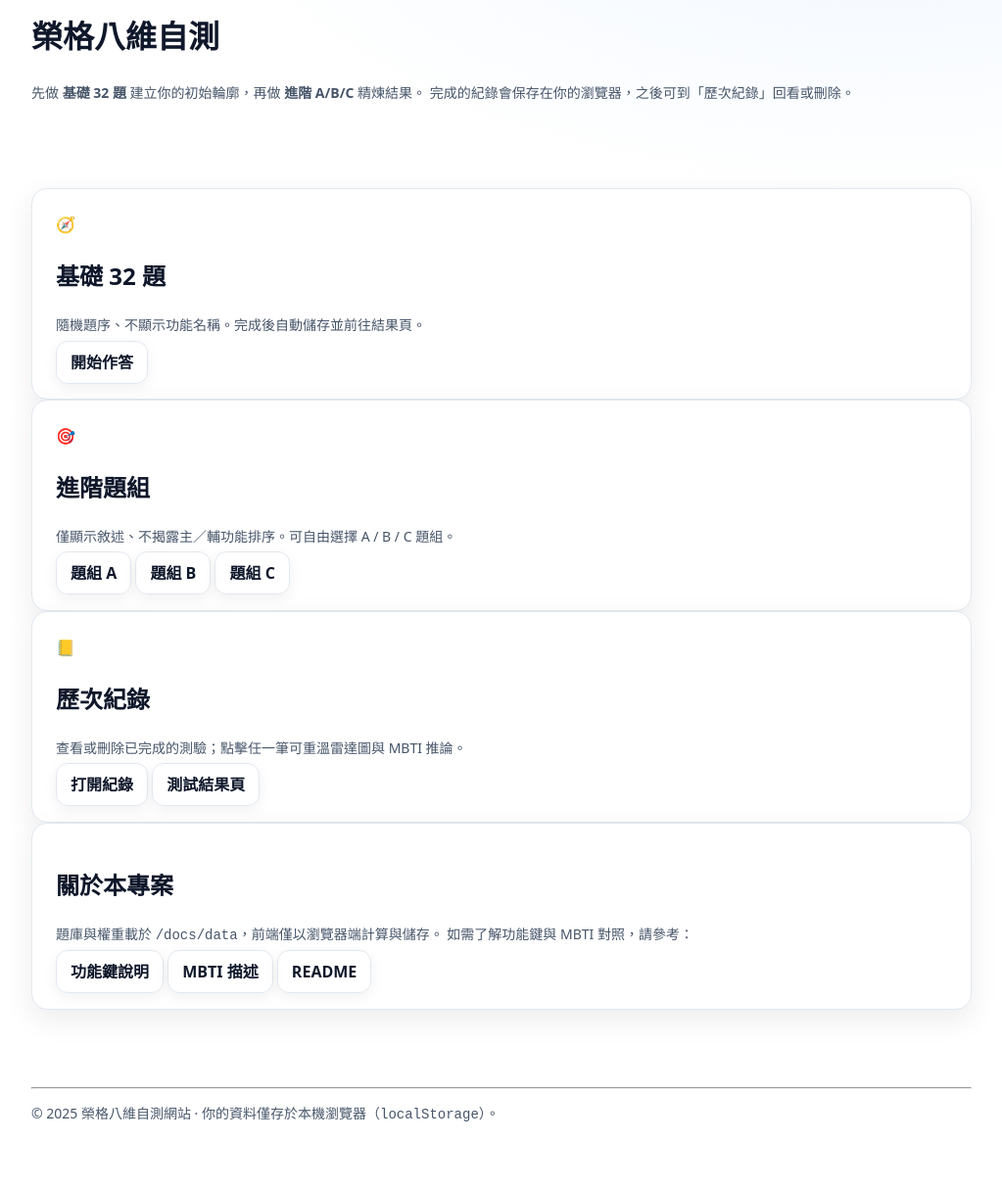
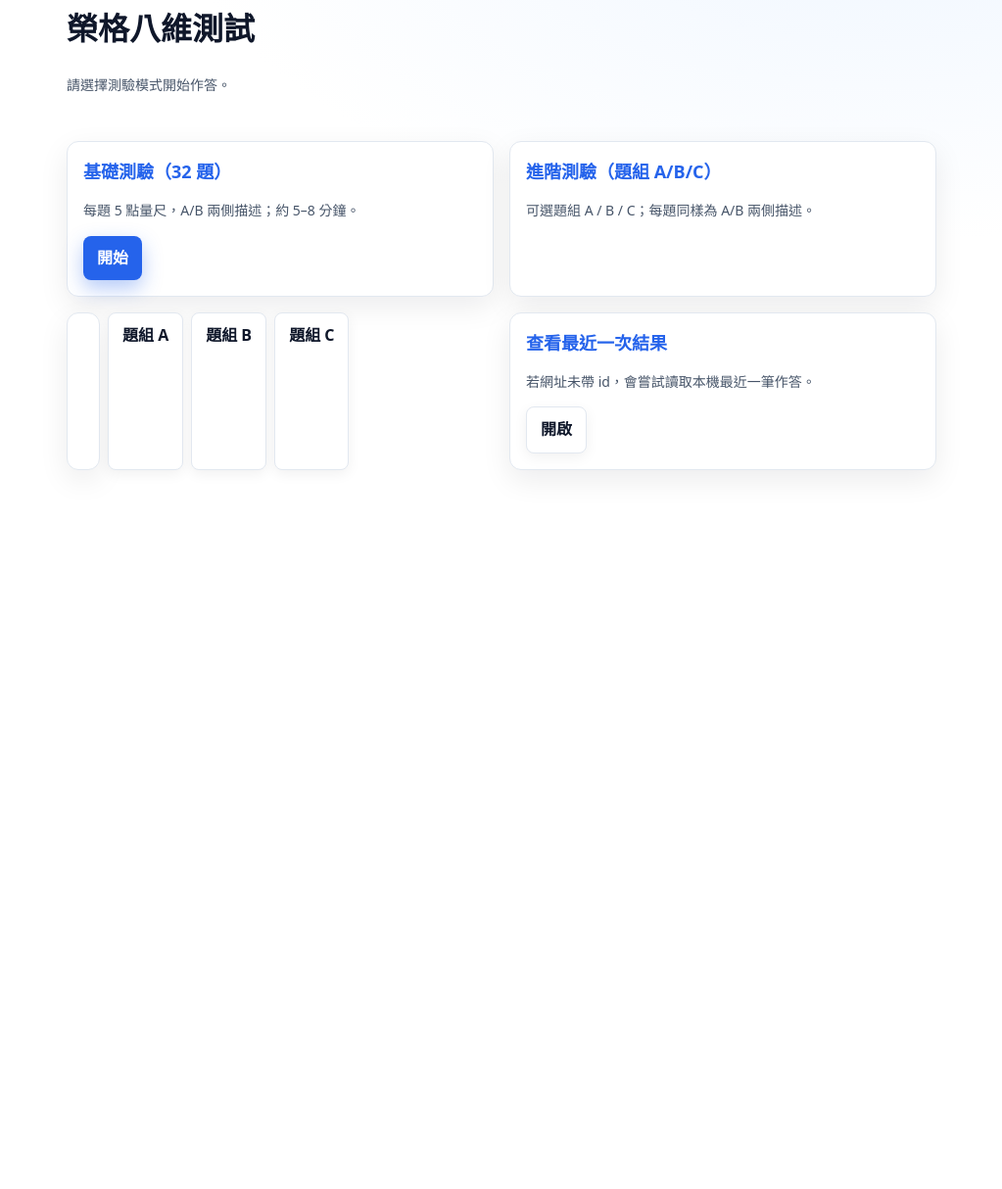
Before and after one commit to gx09950113-web/Jungianarchetypes2.0, a website: page docs/index.html in a window 1280 px wide. Shown: the part 34-1248 px from the top of the page at 98% size, without its empty margins (128-1151 px from the left). After the commit the page ends 800 px from the top, so only its background shows below. Drawn offline with Linux system fonts and the light colour scheme.

Commit message:
Add files via upload

```diff
--- a/docs/index.html
+++ b/docs/index.html
@@ -2,106 +2,51 @@
 <html lang="zh-Hant">
 <head>
   <meta charset="utf-8" />
-  <meta name="viewport" content="width=device-width, initial-scale=1" />
+  <meta name="viewport" content="width=device-width,initial-scale=1" />
   <meta name="color-scheme" content="light dark" />
   <meta name="theme-color" content="#2563eb" />
-  <title>榮格八維自測｜首頁</title>
-
-  <!-- 共用樣式 -->
+  <title>榮格八維測試｜首頁</title>
   <link rel="stylesheet" href="./assets/css/style.css" />
+  <style>
+    .container{max-width:920px;margin:0 auto;padding:16px;}
+    .grid{display:grid;gap:16px;}
+    @media(min-width:720px){.grid{grid-template-columns:1fr 1fr}}
+    a.card{display:block;padding:16px;border:1px solid var(--border,#e2e8f0);border-radius:12px;text-decoration:none;background:var(--card,#fff)}
+    a.card h2{margin:0 0 6px;font-size:18px}
+    .muted{color:var(--fg-muted,#64748b)}
+    .row{display:flex;gap:8px;flex-wrap:wrap}
+    .btn{padding:10px 14px;border-radius:8px;border:1px solid var(--border,#e2e8f0);background:#fff}
+    .btn.primary{border:none;background:var(--accent,#2563eb);color:#fff;font-weight:600}
+  </style>
 </head>
 <body>
-  <noscript>請啟用 JavaScript 以獲得完整體驗。</noscript>
-
-  <!-- Hero -->
   <header class="container">
-    <h1 class="title">榮格八維自測</h1>
-    <p class="muted">
-      先做 <strong>基礎 32 題</strong> 建立你的初始輪廓，再做 <strong>進階 A/B/C</strong> 精煉結果。
-      完成的紀錄會保存在你的瀏覽器，之後可到「歷次紀錄」回看或刪除。
-    </p>
+    <h1>榮格八維測試</h1>
+    <p class="muted">請選擇測驗模式開始作答。</p>
   </header>
 
-  <main class="container stack-lg">
-    <!-- 卡片組：三大入口 -->
-    <section aria-label="主要功能">
-      <div class="cards-grid">
-        <!-- 基礎 32 -->
-        <article class="card feature">
-          <div class="feature-head">
-            <div class="feature-ico" aria-hidden="true">🧭</div>
-            <h2 class="section-title">基礎 32 題</h2>
-          </div>
-          <p class="muted">
-            隨機題序、不顯示功能名稱。完成後自動儲存並前往結果頁。
-          </p>
-          <div class="btn-row">
-            <a class="btn" href="./basic.html" data-testid="go-basic">開始作答</a>
-          </div>
-        </article>
+  <main class="container grid">
+    <a class="card" href="./basic.html">
+      <h2>基礎測驗（32 題）</h2>
+      <p class="muted">每題 5 點量尺，A/B 兩側描述；約 5–8 分鐘。</p>
+      <div class="row"><span class="btn primary">開始</span></div>
+    </a>
 
-        <!-- 進階題組 -->
-        <article class="card feature">
-          <div class="feature-head">
-            <div class="feature-ico" aria-hidden="true">🎯</div>
-            <h2 class="section-title">進階題組</h2>
-          </div>
-          <p class="muted">
-            僅顯示敘述、不揭露主／輔功能排序。可自由選擇 A / B / C 題組。
-          </p>
-          <div class="btn-row">
-            <a class="btn" href="./advanced.html?set=A" data-testid="go-adv-a">題組 A</a>
-            <a class="btn" href="./advanced.html?set=B" data-testid="go-adv-b">題組 B</a>
-            <a class="btn" href="./advanced.html?set=C" data-testid="go-adv-c">題組 C</a>
-          </div>
-        </article>
+    <a class="card" href="./advanced.html?set=A">
+      <h2>進階測驗（題組 A/B/C）</h2>
+      <p class="muted">可選題組 A / B / C；每題同樣為 A/B 兩側描述。</p>
+      <div class="row">
+        <a class="btn" href="./advanced.html?set=A">題組 A</a>
+        <a class="btn" href="./advanced.html?set=B">題組 B</a>
+        <a class="btn" href="./advanced.html?set=C">題組 C</a>
+      </div>
+    </a>
 
-        <!-- 歷次紀錄 -->
-        <article class="card feature">
-          <div class="feature-head">
-            <div class="feature-ico" aria-hidden="true">📒</div>
-            <h2 class="section-title">歷次紀錄</h2>
-          </div>
-          <p class="muted">
-            查看或刪除已完成的測驗；點擊任一筆可重溫雷達圖與 MBTI 推論。
-          </p>
-          <div class="btn-row">
-            <a class="btn" href="./review.html" data-testid="go-review">打開紀錄</a>
-            <a class="btn btn-ghost" href="./result.html" data-testid="go-result-dry">測試結果頁</a>
-          </div>
-        </article>
-      </div>
-    </section>
-
-    <!-- 關於／資料來源 -->
-    <section class="card">
-      <h2 class="section-title">關於本專案</h2>
-      <p class="muted">
-        題庫與權重載於 <code>/docs/data</code>，前端僅以瀏覽器端計算與儲存。
-        如需了解功能鍵與 MBTI 對照，請參考：
-      </p>
-      <div class="btn-row">
-        <a class="btn btn-ghost" href="./data/mapping/funcs.json" target="_blank" rel="noopener">功能鍵說明</a>
-        <a class="btn btn-ghost" href="./data/mapping/types.json" target="_blank" rel="noopener">MBTI 描述</a>
-        <a class="btn btn-ghost" href="./README.md" target="_blank" rel="noopener">README</a>
-      </div>
-    </section>
+    <a class="card" href="./result.html">
+      <h2>查看最近一次結果</h2>
+      <p class="muted">若網址未帶 id，會嘗試讀取本機最近一筆作答。</p>
+      <div class="row"><span class="btn">開啟</span></div>
+    </a>
   </main>
-
-  <footer class="container muted small" role="contentinfo">
-    <hr />
-    <p>© 2025 榮格八維自測網站 · 你的資料僅存於本機瀏覽器（<code>localStorage</code>）。</p>
-  </footer>
-
-  <!-- 小掛鉤（非必要）：如果你在 style.css 有對 .cards-grid / .feature-* 做排版就能漂亮呈現 -->
-  <script>
-    // 可選：若沒有帶 id 直接造訪 result.html，顯示提示（不阻擋）
-    document.querySelector('[data-testid="go-result-dry"]')
-      ?.addEventListener('click', (e) => {
-        if (!location.search.includes('id=')) {
-          alert('這是測試入口：若未先完成作答，result.html 會顯示「讀取中」。');
-        }
-      });
-  </script>
 </body>
 </html>
```
Also changed, not shown: docs/advanced.html (+29 -61 lines), docs/basic.html (+16 -18 lines), docs/result.html (+15 -46 lines).
